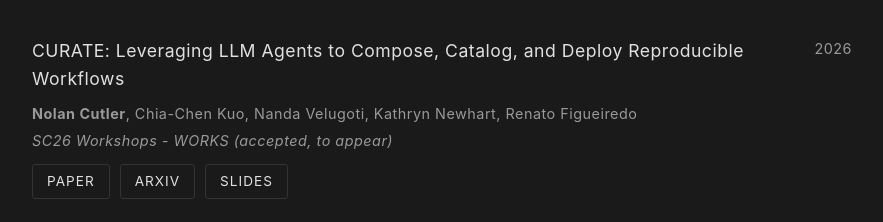
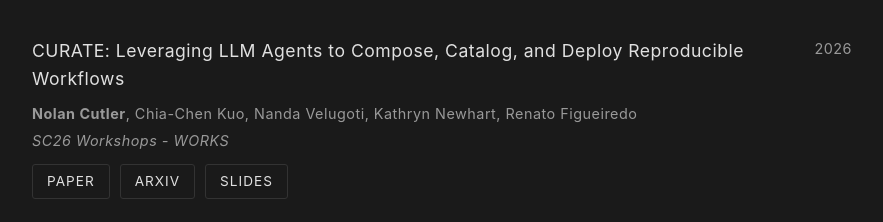
Before and after one commit to nolcut/nolcut.github.io, a plain HTML site: page index.html in a window 1280 px wide. Shown: the part 1260-1482 px from the top of the page, without its empty margins (198-1081 px from the left). Drawn offline with Linux system fonts and the light colour scheme.

Commit message:
remove to appear

```diff
--- a/index.html
+++ b/index.html
@@ -69,7 +69,7 @@
                         <span class="year">2026</span>
                     </div>
                     <p class="authors"><strong>Nolan Cutler</strong>, Chia-Chen Kuo, Nanda Velugoti, Kathryn Newhart, Renato Figueiredo</p>
-                    <p class="venue"><em>SC26 Workshops - WORKS (accepted, to appear)</em></p>
+                    <p class="venue"><em>SC26 Workshops - WORKS</em></p>
                     <div class="pub-links">
                         <a href="curate/" class="btn">Paper</a>
                         <a href="https://arxiv.org/abs/2608.04270" target="_blank" class="btn">arXiv</a>
```
